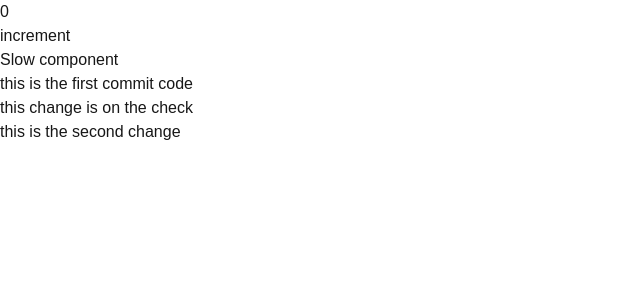
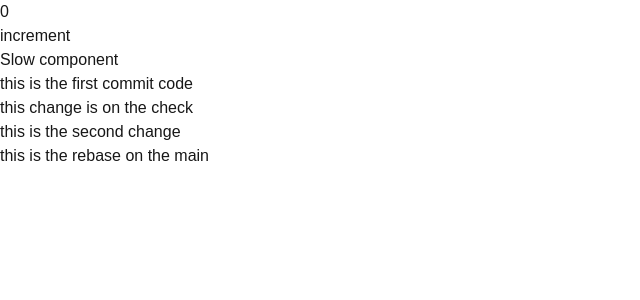
Before and after one commit to ZAK123DSFDF/react-compiler-check1, a Next.js app: page / in a window 1280 px wide. Shown: the top 300 px of the page, without its empty margins (0-640 px from the left). Built offline with nearby package versions, Linux system fonts and the light colour scheme.

Commit message:
this is the rebase

```diff
--- a/src/app/page.tsx
+++ b/src/app/page.tsx
@@ -22,6 +22,7 @@ export default function Home() {
           <h1>this is the first commit code</h1>
           <h1>this change is on the check</h1>
           <h1>this is the second change</h1>
+          <h1>this is the rebase on the main</h1>
       </>
   );
 }
```
